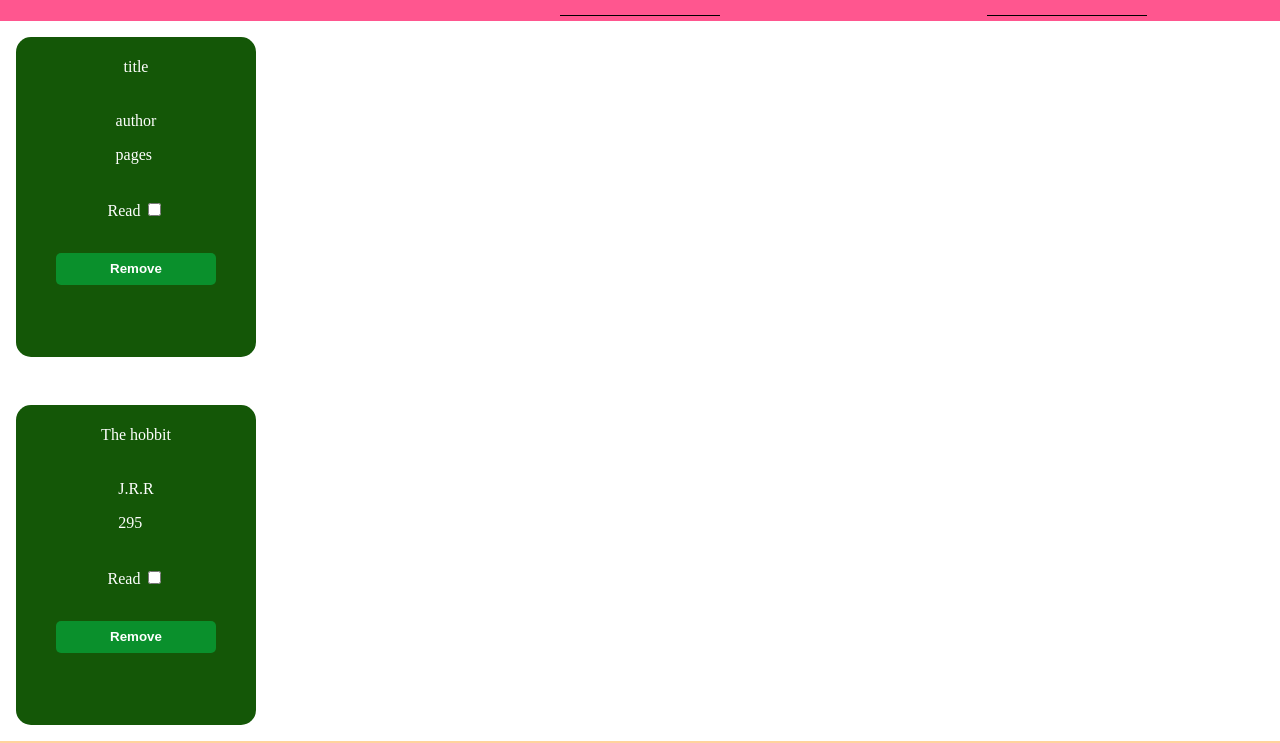
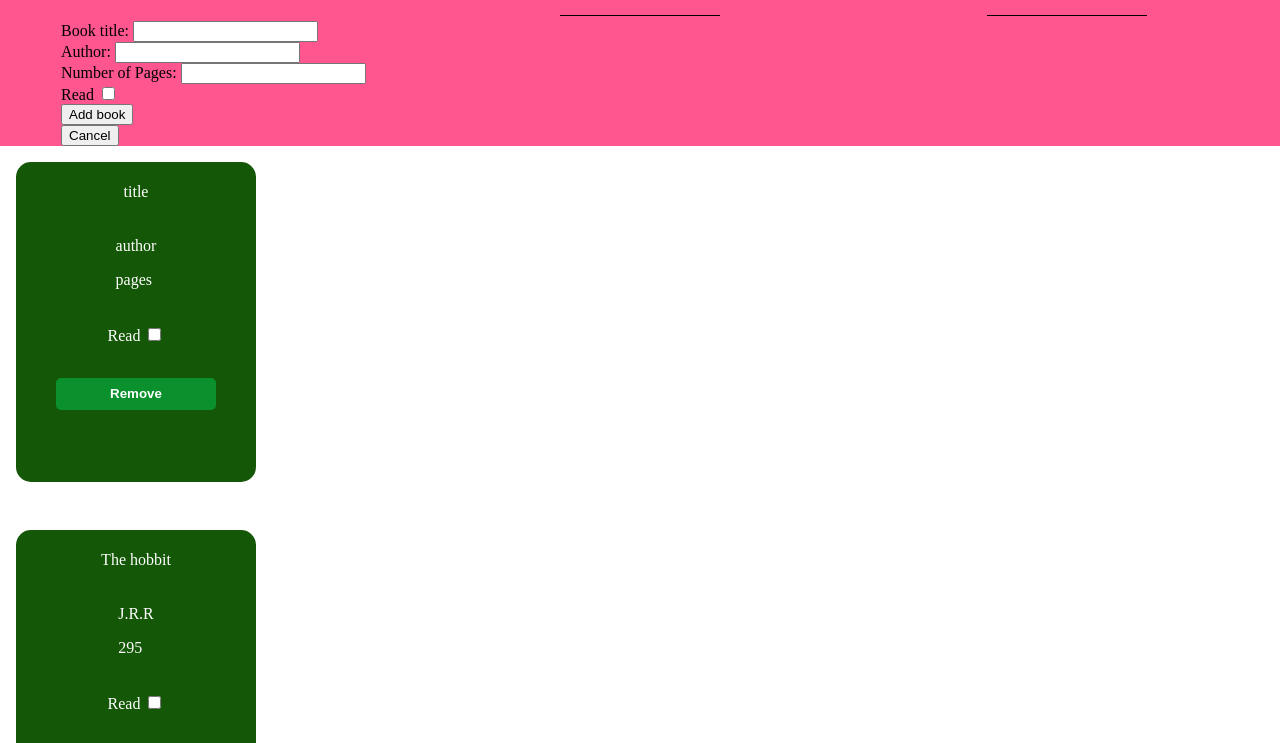
Before and after one commit to gabrielpoll/Library, a plain HTML site: page index.html in a window 1280 px wide. Both pictures are taken after a click on the button "New Book". Shown: the part 54-797 px from the top of the page. Drawn offline with Linux system fonts and the light colour scheme.

Commit message:
add funcionality to the new book button that appear a form and cancel to close the form

```diff
--- a/index.html
+++ b/index.html
@@ -9,8 +9,40 @@
 <body>
     <header>
         <p class="library-title-header">The Odin Library</p>
-        <button id="new-button">New Book</button>
+        <button id="new-book">New Book</button>
         <button id="remove-all">Remove All</button>
+
+        <div class="modal">
+            <form action="#">
+                <div>
+                    <label for="book-title">Book title:</label>
+                    <input type="text" name="book-title" id="book-title" required>
+                </div>
+                <div>
+                    <label for="book-author">Author:</label>
+                    <input type="text" name="book-author" id="book-author" required>
+                </div>
+
+                <div>
+                    <label for="book-pages">Number of Pages:</label>
+                    <input type="number" name="book-pages" id="book-pages" required>
+                </div>
+
+                <div>
+                    <label for="book-read">Read</label>
+                    <input type="checkbox" name="book-read" id="book-read">
+                </div>
+
+                <div>
+                    <input type="submit" value="Add book">
+                </div>
+
+                <div>
+                    <button type="button" class="cancel-book-form">Cancel</button>
+                </div>
+
+            </form>
+        </div>
     </header>
 
     <main class="main">
--- a/script.js
+++ b/script.js
@@ -1,4 +1,15 @@
 let mainContainer = document.querySelector('.main')
+let newBookButton = document.getElementById('new-book')
+let modalForm = document.querySelector('.modal')
+let CancelBookForm = document.querySelector('.cancel-book-form')
+
+newBookButton.addEventListener('click', function(e) {
+    modalForm.style.display = 'block';
+});
+
+CancelBookForm.addEventListener('click', function(e) {
+    modalForm.style.display = 'none';
+});
 
 const myLibrary = [];
 
--- a/style.css
+++ b/style.css
@@ -18,9 +18,13 @@ header {
     align-items: center;
 }
 
+.modal {
+    display: none;
+}
+
 .library-title-header,
 #remove-all,
-#new-button {
+#new-book {
     color: white;
     font-size: 1.5rem;
 }
```
